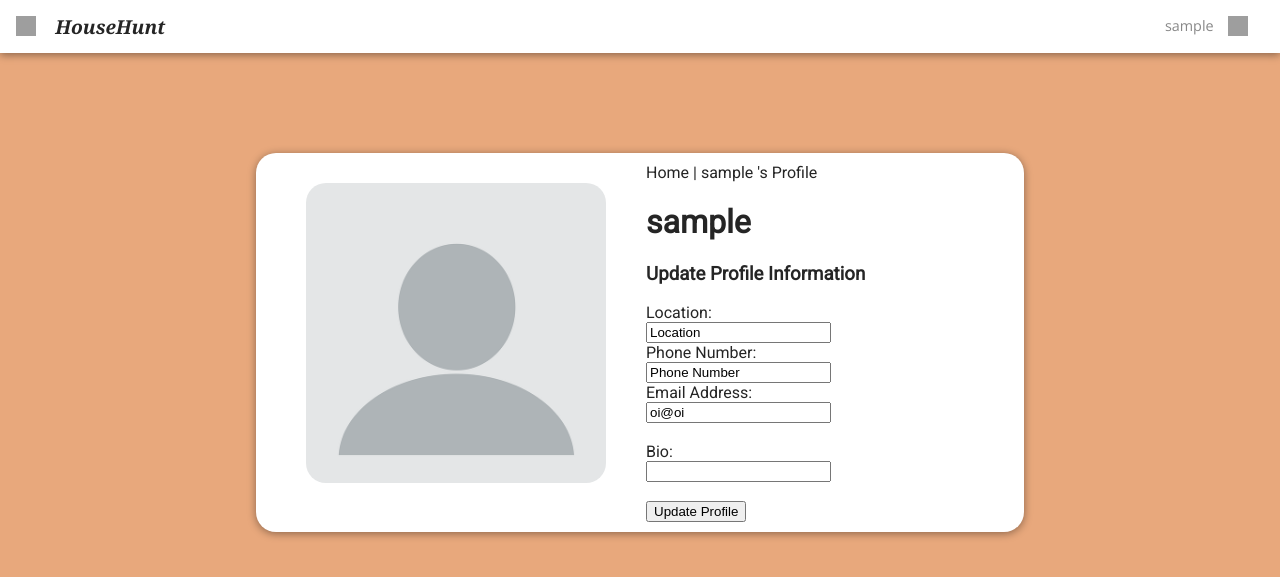
After one commit to Jopamoleite/LTW_PROJ1920, a PHP site: page /edit-profile.php in a window 1280 px wide. The commit adds this page. Shown: the top 577 px of the page. Run offline with PHP 8.4, Linux system fonts and the light colour scheme; the visitor is signed in with stand-in values (Sample User, id 1); data comes from the database, SQL or seed files in the repository; both versions use the stored data as it was after the commit; grey boxes are pictures that could not be loaded.

Commit message:
Added db info to profile, and started edit profile

```diff
--- a/Project/database/connect.php
+++ b/Project/database/connect.php
@@ -2,4 +2,5 @@
   $dbh = new PDO('sqlite:database/database.db');
   $dbh->setAttribute(PDO::ATTR_DEFAULT_FETCH_MODE, PDO::FETCH_ASSOC);
   $dbh->setAttribute(PDO::ATTR_ERRMODE, PDO::ERRMODE_EXCEPTION);
+  $dbh->query('PRAGMA foreign_keys = ON');
 ?>
--- a/Project/database/db_user.php
+++ b/Project/database/db_user.php
@@ -44,18 +44,58 @@
         return $id;
     }
 
-    //untested
-    function editBio($username, $bio){
+    function getIdBio($myid){
+        global $dbh;
+        $stmt = $dbh->prepare('SELECT bio
+                               FROM User_
+                               WHERE id = ?');
+
+        $stmt->execute(array($myid));
+        $row = $stmt->fetch();
+
+        $bio = $row['bio'];
+
+        return $bio;
+    }
+    function getIdMail($myid){
+        global $dbh;
+        $stmt = $dbh->prepare('SELECT email
+                               FROM User_
+                               WHERE id = ?');
+
+        $stmt->execute(array($myid));
+        $row = $stmt->fetch();
+
+        $email = $row['email'];
+
+        return $email;
+    }
+
+    function editBio($myid, $bio){
         global $dbh;
         try {
             $stmt = $dbh->prepare('UPDATE User_
                                    SET bio = ?
-                                   WHERE username = ?');
+                                   WHERE id = ?');
 
-            $stmt->execute(array($username, $bio));
+            $stmt->execute(array($bio, $myid));
             return "";
         } catch (PDOException $e) {
-            return "username in use";
+            return "error setting bio";
+        }
+    }
+
+    function editEmail($myid, $email){
+        global $dbh;
+        try {
+            $stmt = $dbh->prepare('UPDATE User_
+                                   SET email = ?
+                                   WHERE id = ?');
+
+            $stmt->execute(array($email, $myid));
+            return "";
+        } catch (PDOException $e) {
+            return "error setting bio";
         }
     }
 
--- /dev/null
+++ b/Project/edit-profile.php
@@ -0,0 +1,33 @@
+<!-- HEADER -->
+<? include_once('includes/start.php') ?>
+<? include_once('database/db_user.php') ?>
+<? include_once('templates/common/header.php') ?>
+
+
+<!-- PROFILE -->
+<div id="profile" class="flex-container">
+  <img src="images\default_pic.bmp" id="profile_pic" alt="Profile Pic" width="300" height="300">
+  <div id="profile_info">
+        <?php if(isset($_SESSION["errormsg"]) && !empty($_SESSION["errormsg"])){ echo $_SESSION["errormsg"]; unset($_SESSION["errormsg"]);}?>
+    <a href="main_page.php">Home</a> |  <a href="user_profile.php"> <?php echo $_SESSION['username'] ?> 's Profile  </a>
+    <h1>  <? echo $_SESSION['username']; ?> </h1>
+    <h3>Update Profile Information</h3>
+      <form method="post" action="action_edit-profile.php">
+          <label>Location:</label><br>
+          <input type="text" name="location" value="<?php echo "Location" ?>" /><br>
+          <label>Phone Number:</label><br>
+          <input type="text" name="phone" value="<?php echo "Phone Number" ?>" /><br>
+          <label>Email Address:</label><br>
+          <input type="email" name="email" value="<? $email = getIdMail($_SESSION['userID']); echo $email; ?>" required/><br><br>
+          <label>Bio:</label><br>
+          <input type="text" name="bio" value="<? $bio = getIdBio($_SESSION['userID']); echo $bio; ?>" maxlength="50"/><br><br>
+          <input id="edit-profile-button" class="button" type="submit" value="Update Profile">
+		  </form>
+  </div>
+</div>
+
+<!-- TABS -->
+
+
+<!-- FOOTER -->
+<? include_once('templates/common/footer.php') ?>
```
Also changed, not shown: Project/action_edit-profile.php (added, +24 -0 lines), Project/user_profile.php (+10 -3 lines), Project/database/database.db, Project/owner_profile.html (deleted).
